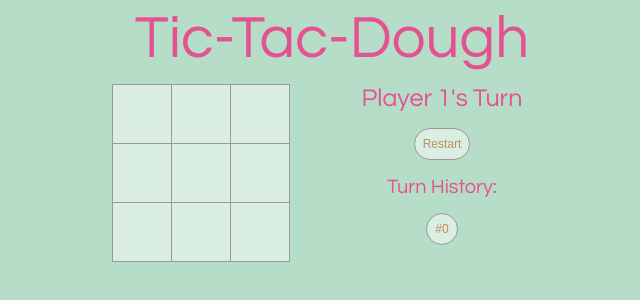
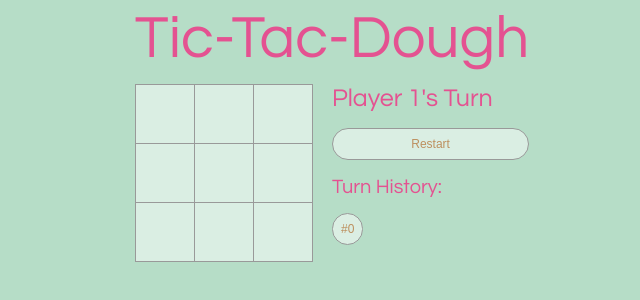
Before and after one commit to AlyssaAlonso/tic-tac-dough, a React app: page / in a window 1280 px wide. Shown: the whole page, without its empty margins (308-948 px from the left). Built offline with nearby package versions, Linux system fonts and the light colour scheme.

Commit message:
updated css

```diff
--- a/src/index.css
+++ b/src/index.css
@@ -41,8 +41,6 @@ li {
 
 .game-info {
 	display: grid;
-	width: 220px;
-	justify-items: center;
 	align-items: flex-start;
 }
 
```
Also changed, not shown: build/asset-manifest.json, build/index.html, build/service-worker.js, 6 other files.
